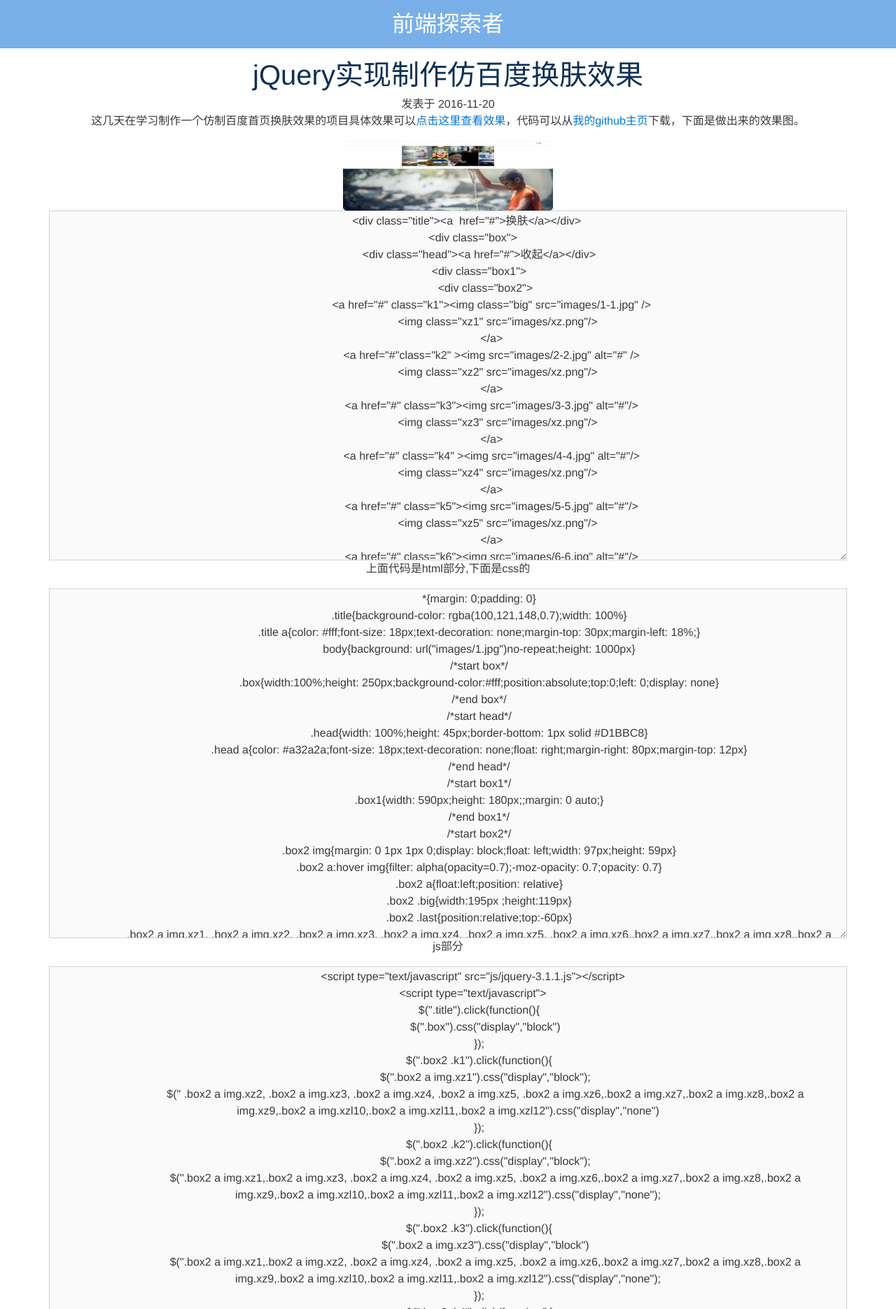
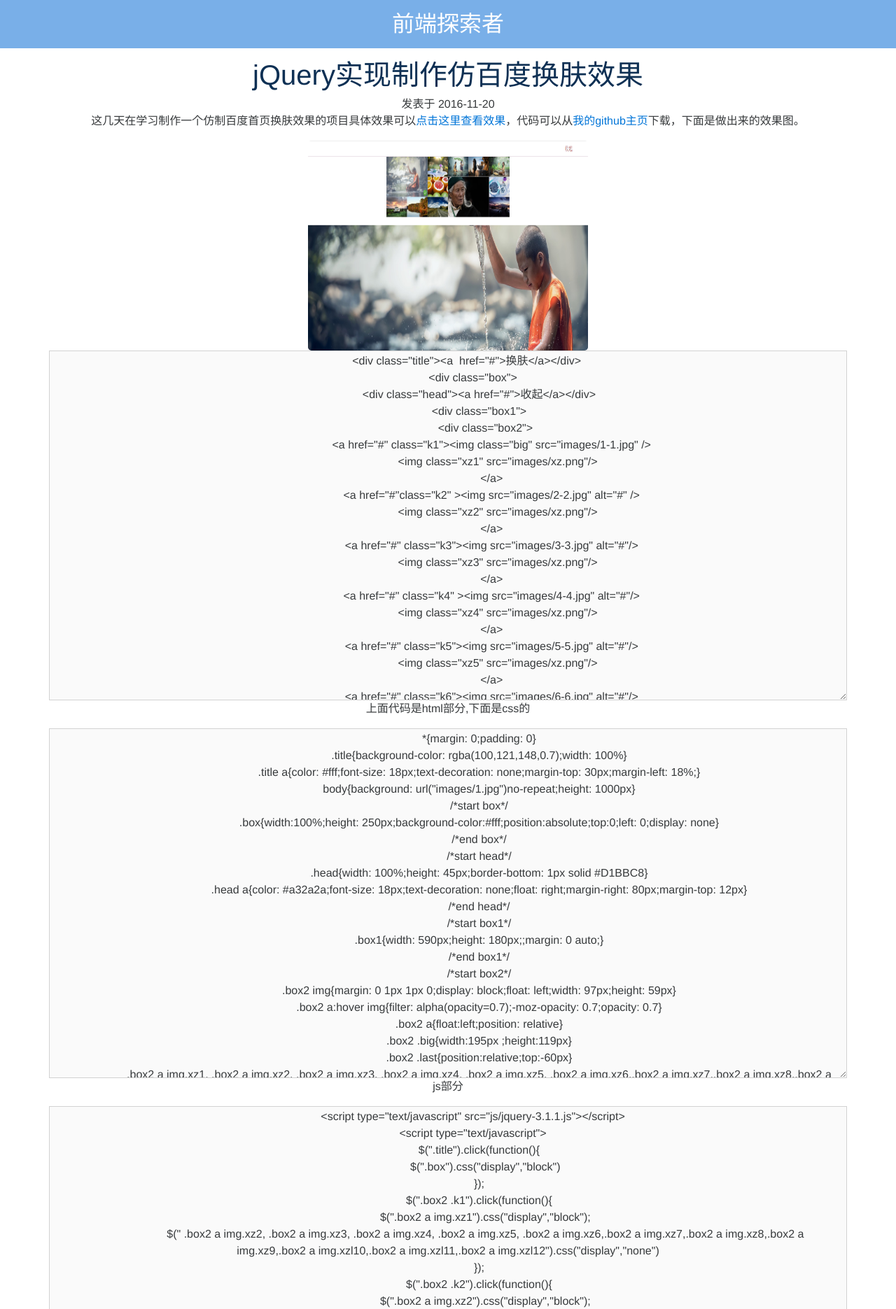
Before and after one commit to AustinCQ/AustinCQ.github.io, a Jekyll site: the page built from 2016/11/20/index.html, in a window 1280 px wide. Shown: the part 517-2388 px from the top of the page at 70% size. Built offline with Jekyll 4.4.1, drawn with Linux system fonts in a browser that asks for light colours; nearby versions of some CDN libraries; comment, search, counter and statistics services are not loaded.

Commit message:
Update min.html

```diff
--- a/_includes/min.html
+++ b/_includes/min.html
@@ -10,7 +10,7 @@
     </div>
         <div class="article-body">
             <p>这几天在学习制作一个仿制百度首页换肤效果的项目具体效果可以<span><a href="http://huangdaxing.top/2016/11/demo/" itemprop="url">点击这里查看效果</a>，</span>代码可以从<span><a href="https://github.com/AustinCQ">我的github主页</a>下载，</span>下面是做出来的效果图。<br/></p>
-		<div class="col-xs-12 col-sm-12 col-md-12"><img class="img-rounded" src="http://huangdaxing.top/web-dist/images/pic1120.png" alt="jquery 网页换肤" width="300px" height="100px" /></div><br/><br/>
+		<div class="col-xs-12 col-sm-12 col-md-12"><img class="img-rounded" src="http://huangdaxing.top/web-dist/images/pic1120.png" alt="jquery 网页换肤" width="400px" height="300px" /></div><br/><br/>
 		<p>
           <textarea disabled="disabled" class="col-xs-12 col-sm-12 col-md-12">
             <div class="title"><a  href="#">换肤</a></div>
```
